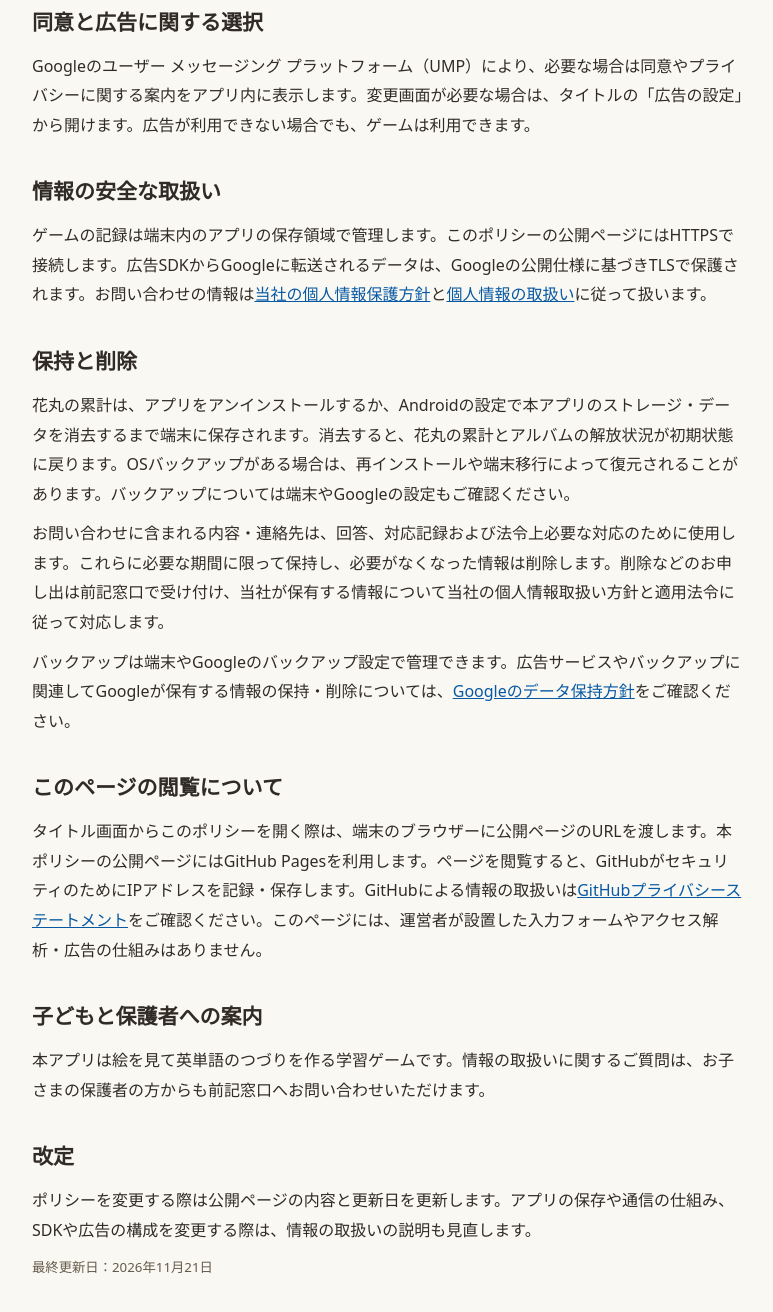
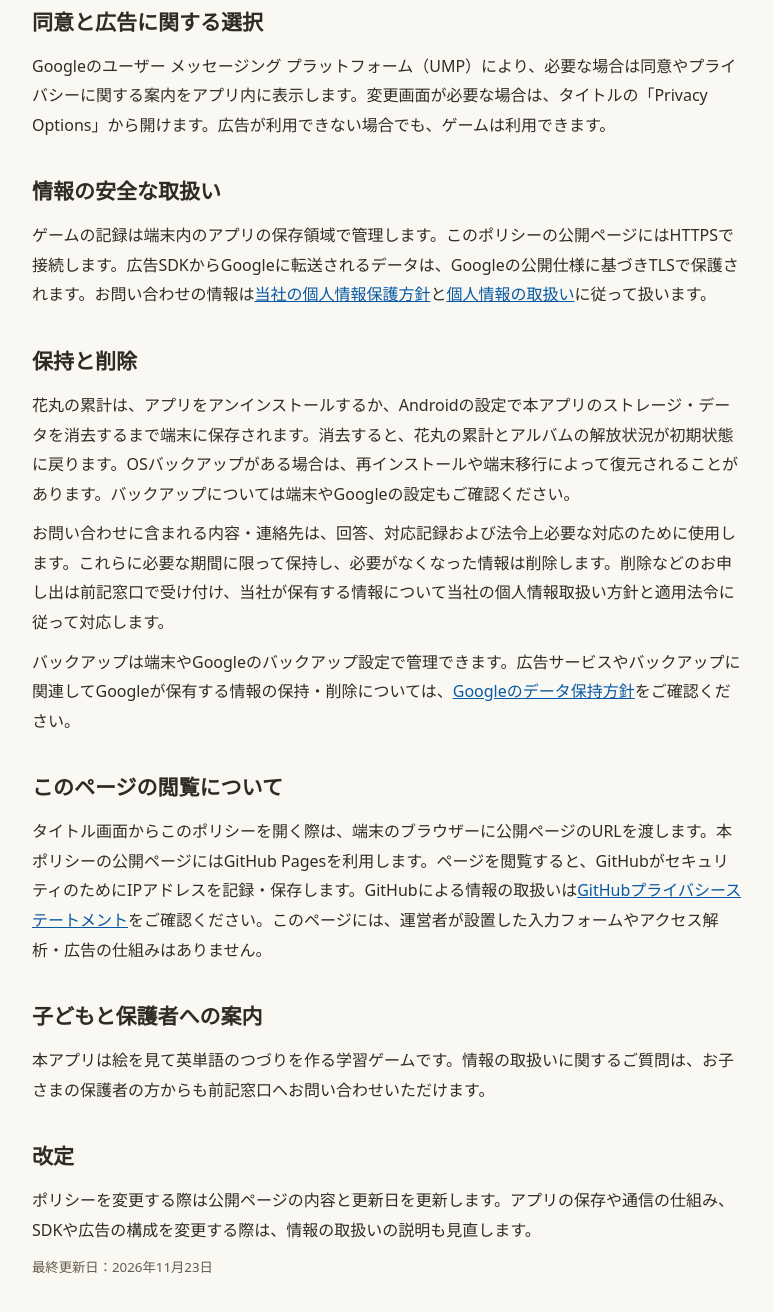
Before and after one commit to TryAngle-Tokyo/app-policies, a plain HTML site: page pitattoenglishwords/index.html in a window 1280 px wide. Shown: the part 1074-2386 px from the top of the page, without its empty margins (252-1025 px from the left). Drawn offline with Linux system fonts and the light colour scheme.

Commit message:
Match the English Words Privacy Options label (#5)

```diff
--- a/pitattoenglishwords/index.html
+++ b/pitattoenglishwords/index.html
@@ -25,7 +25,7 @@ small{display:block;color:#655b4b}.identity{padding:18px;background:white;border
 <p>広告リクエストには子ども向けの設定と全年齢向けの広告コンテンツ制限を適用します。広告のパーソナライズとPublisher first-party IDを無効にし、Android広告IDの権限を除外します。広告の準備や配信に必要なSDKの通信は発生する場合があります。Googleの取扱いは<a href="https://policies.google.com/privacy?hl=ja">Googleプライバシーポリシー</a>をご確認ください。</p>
 <p>アプリの利用状況を運営者に送るアクセス解析サービスは無効です。</p>
 <h2>同意と広告に関する選択</h2>
-<p>Googleのユーザー メッセージング プラットフォーム（UMP）により、必要な場合は同意やプライバシーに関する案内をアプリ内に表示します。変更画面が必要な場合は、タイトルの「広告の設定」から開けます。広告が利用できない場合でも、ゲームは利用できます。</p>
+<p>Googleのユーザー メッセージング プラットフォーム（UMP）により、必要な場合は同意やプライバシーに関する案内をアプリ内に表示します。変更画面が必要な場合は、タイトルの「Privacy Options」から開けます。広告が利用できない場合でも、ゲームは利用できます。</p>
 <h2>情報の安全な取扱い</h2>
 <p>ゲームの記録は端末内のアプリの保存領域で管理します。このポリシーの公開ページにはHTTPSで接続します。広告SDKからGoogleに転送されるデータは、Googleの公開仕様に基づきTLSで保護されます。お問い合わせの情報は<a href="https://www.tangle.co.jp/privacy/">当社の個人情報保護方針</a>と<a href="https://www.tangle.co.jp/personalinformation/">個人情報の取扱い</a>に従って扱います。</p>
 <h2>保持と削除</h2>
@@ -38,5 +38,5 @@ small{display:block;color:#655b4b}.identity{padding:18px;background:white;border
 <p>本アプリは絵を見て英単語のつづりを作る学習ゲームです。情報の取扱いに関するご質問は、お子さまの保護者の方からも前記窓口へお問い合わせいただけます。</p>
 <h2>改定</h2>
 <p>ポリシーを変更する際は公開ページの内容と更新日を更新します。アプリの保存や通信の仕組み、SDKや広告の構成を変更する際は、情報の取扱いの説明も見直します。</p>
-<small>最終更新日：2026年11月21日</small>
+<small>最終更新日：2026年11月23日</small>
 </main></body></html>
```
